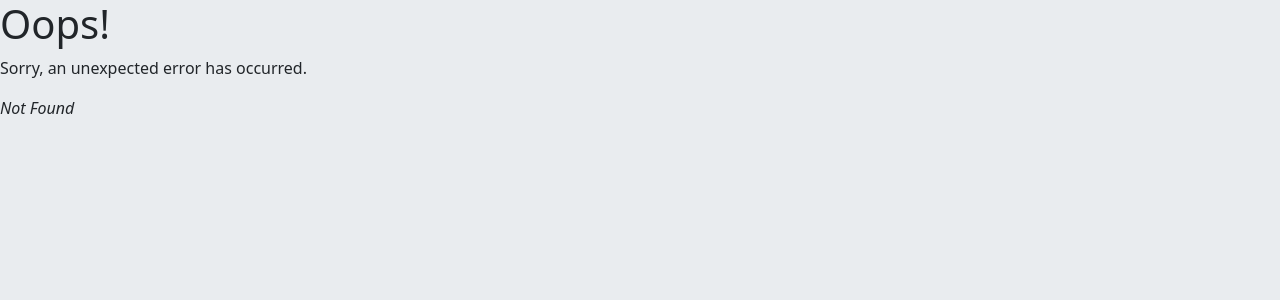
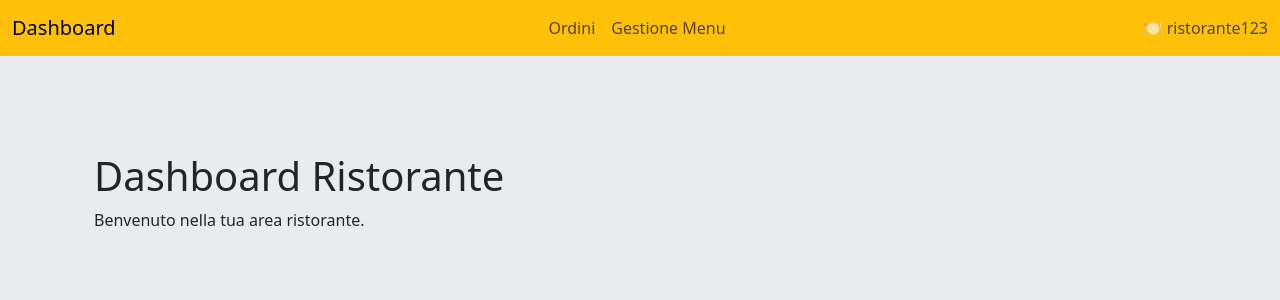
Before and after one commit to Frances-afk3/SitoReact, a React (Vite) app: page /ristorante in a window 1280 px wide. Before the commit this address had no page. Shown: the top 300 px of the page. Built offline with nearby package versions, Linux system fonts and the light colour scheme.

Commit message:
Metti
devi risolvere il problema del login che non mostra la navbar se l'utente non è loggato

```diff
--- /dev/null
+++ b/src/Component/Ristorante/Dashboard.jsx
@@ -0,0 +1,10 @@
+import React from "react";
+
+export default function Dashboard() {
+  return (
+    <div className="container mt-5 pt-5">
+      <h1>Dashboard Ristorante</h1>
+      <p>Benvenuto nella tua area ristorante.</p>
+    </div>
+  );
+}
--- /dev/null
+++ b/src/Component/Ristorante/Menu.jsx
@@ -0,0 +1,10 @@
+import React from "react";
+
+export default function Menu() {
+  return (
+    <div className="container mt-5 pt-5">
+      <h1>Dashboard Ristorante</h1>
+      <p>Benvenuto nella tua area ristorante.</p>
+    </div>
+  );
+}
--- /dev/null
+++ b/src/Component/Ristorante/Ordini.jsx
@@ -0,0 +1,10 @@
+import React from "react";
+
+export default function Ordini() {
+  return (
+    <div className="container mt-5 pt-5">
+      <h1>Dashboard Ristorante</h1>
+      <p>Benvenuto nella tua area ristorante.</p>
+    </div>
+  );
+}
--- a/src/main.jsx
+++ b/src/main.jsx
@@ -1,47 +1,44 @@
 import * as React from "react";
 import * as ReactDOM from "react-dom/client";
-import Root from "./routes/root";
+import { createBrowserRouter, RouterProvider } from "react-router-dom";
+
+// Layout
+import ClienteRoot from "./routes/ClienteRoot";
+import RistoranteRoot from "./routes/RistoranteRoot";
 import ErrorPage from "./error-page";
 
-//Import da Component
-import Pacchetti from "./Component/Pacchetti";
-import Album from "./Component/Album";
-import LogIn from "./Component/LogIn";
-import Home from "./Component/Home";
+// Clienti
+import Home from "./Component/Clienti/Home";
+import Album from "./Component/Clienti/Album";
+import Pacchetti from "./Component/Clienti/Pacchetti";
+import LogIn from "./Component/Clienti/LogIn";
 
-import {
-  createBrowserRouter,
-  RouterProvider,
-} from "react-router-dom";
+// Ristorante (aggiungi questi file!)
+import RistoranteDashboard from "./Component/Ristorante/Dashboard";
+import RistoranteOrdini from "./Component/Ristorante/Ordini";
+import RistoranteMenu from "./Component/Ristorante/Menu";
 
 const router = createBrowserRouter([
   {
     path: "/",
-    element: <Root />,
+    element: <ClienteRoot />,
     errorElement: <ErrorPage />,
     children: [
-        {
-          index: true,
-          element: <Home />,
-        },
-        {
-          path: "Album",
-          element: <Album />,
-        },
-        {
-          path: "Pacchetti",
-          element: <Pacchetti />,
-        },
-        {
-          path: "Accedi",
-          element: <LogIn />,
-        },
-        {
-          path:"Home",
-          element: <Home />,
-        },
-
-      ],
+      { index: true, element: <Home /> },
+      { path: "Home", element: <Home /> },
+      { path: "Album", element: <Album /> },
+      { path: "Pacchetti", element: <Pacchetti /> },
+      { path: "Accedi", element: <LogIn /> },
+    ],
+  },
+  {
+    path: "/ristorante",
+    element: <RistoranteRoot />,
+    children: [
+      { index: true, element: <RistoranteDashboard /> },
+      { path: "ordini", element: <RistoranteOrdini /> },
+      { path: "menu", element: <RistoranteMenu /> },
+    ],
   },
 ]);
 
--- /dev/null
+++ b/src/routes/ClienteRoot.jsx
@@ -0,0 +1,45 @@
+import { Outlet, Link } from "react-router-dom";
+
+export default function ClienteRoot() {
+  return (
+    <>
+      <nav className="navbar navbar-expand-md navbar-dark fixed-top bg-dark pt-0">
+        <div className="container-fluid">
+          <Link className="navbar-brand" to="/Home">Home</Link>
+
+          <button
+            className="navbar-toggler"
+            type="button"
+            data-bs-toggle="collapse"
+            data-bs-target="#navbarCollapse"
+            aria-controls="navbarCollapse"
+            aria-expanded="false"
+            aria-label="Toggle navigation"
+          >
+            <span className="navbar-toggler-icon"></span>
+          </button>
+
+          <div className="collapse navbar-collapse" id="navbarCollapse">
+            <ul className="navbar-nav me-auto mb-2 mb-md-0">
+              <li className="nav-item">
+                <Link className="nav-link" to="/Pacchetti">Pacchetti</Link>
+              </li>
+              <li className="nav-item">
+                <Link className="nav-link" to="/Album">Album</Link>
+              </li>
+            </ul>
+            {user ? (
+              <span className="navbar-text text-white">Benvenuto, {user.username}</span>
+            ) : (
+              <Link className="nav-link" to="/Accedi">Login</Link>
+            )}
+          </div>
+        </div>
+      </nav>
+
+      <div className="mt-5 pt-4">
+        <Outlet context={{ user }} />
+      </div>
+    </>
+  );
+}
--- /dev/null
+++ b/src/routes/RistoranteRoot.jsx
@@ -0,0 +1,31 @@
+import { Outlet, Link } from "react-router-dom";
+
+const user = {
+  username: "ristorante123",
+  role: "restaurant",
+};
+
+export default function RistoranteRoot() {
+  return (
+    <>
+      <nav className="navbar navbar-expand navbar-light bg-warning">
+        <div className="container-fluid">
+          <Link className="navbar-brand" to="/ristorante">Dashboard</Link>
+          <ul className="navbar-nav">
+            <li className="nav-item">
+              <Link className="nav-link" to="/ristorante/ordini">Ordini</Link>
+            </li>
+            <li className="nav-item">
+              <Link className="nav-link" to="/ristorante/menu">Gestione Menu</Link>
+            </li>
+          </ul>
+          <span className="navbar-text">🍽️ {user.username}</span>
+        </div>
+      </nav>
+
+      <div className="container mt-4">
+        <Outlet context={{ user }} />
+      </div>
+    </>
+  );
+}
--- a/src/routes/root.jsx
+++ /dev/null
@@ -1,40 +0,0 @@
-import { Outlet, Link } from "react-router-dom";
-
-export default function Root() {
-    return (
-      <>
-        <nav className="navbar navbar-expand-md navbar-dark fixed-top bg-dark pt-0">
-        <div className="container-fluid">
-            <Link className="navbar-brand active" to="/Home">Home</Link>
-
-            <button className="navbar-toggler" type="button" data-bs-toggle="collapse" data-bs-target="#navbarCollapse" aria-controls="navbarCollapse" aria-expanded="false" aria-label="Toggle navigation">
-            <span className="navbar-toggler-icon"></span>
-            </button>
-            <div className="collapse navbar-collapse" id="navbarCollapse">
-                <ul className="navbar-nav me-auto mb-2 mb-md-0">
-                    <li className="nav-item">
-                        <Link className="nav-link active" to="/Pacchetti">Aquista Pacchetti</Link>
-                    </li>
-                    <li className="nav-item">
-                        <Link className="nav-link active" to="/Album">Album</Link>
-                    </li>
-                    <li className="nav-item">
-                        <Link className="nav-link disabled" to="/Scambio">Scambio</Link>
-
-                    </li>
-                    <li className="nav-item">
-
-                    </li>
-                </ul>
-                <Link className="navbar-brand nav-link active" to="/Accedi">Log In</Link>
-
-            </div>
-        </div>
-    </nav>
-
-        <div id="detail" className="mt-5 pt-5">
-            <Outlet/>
-        </div>
-      </>
-    );
-  }
```
Also changed, not shown: src/Component/Clienti/Album.jsx (renamed from src/Component/Album.jsx), src/Component/Clienti/Home.jsx (renamed from src/Component/Home.jsx), src/Component/Clienti/LogIn.jsx (renamed from src/Component/LogIn.jsx), src/Component/Clienti/Pacchetti.jsx (renamed from src/Component/Pacchetti.jsx).
